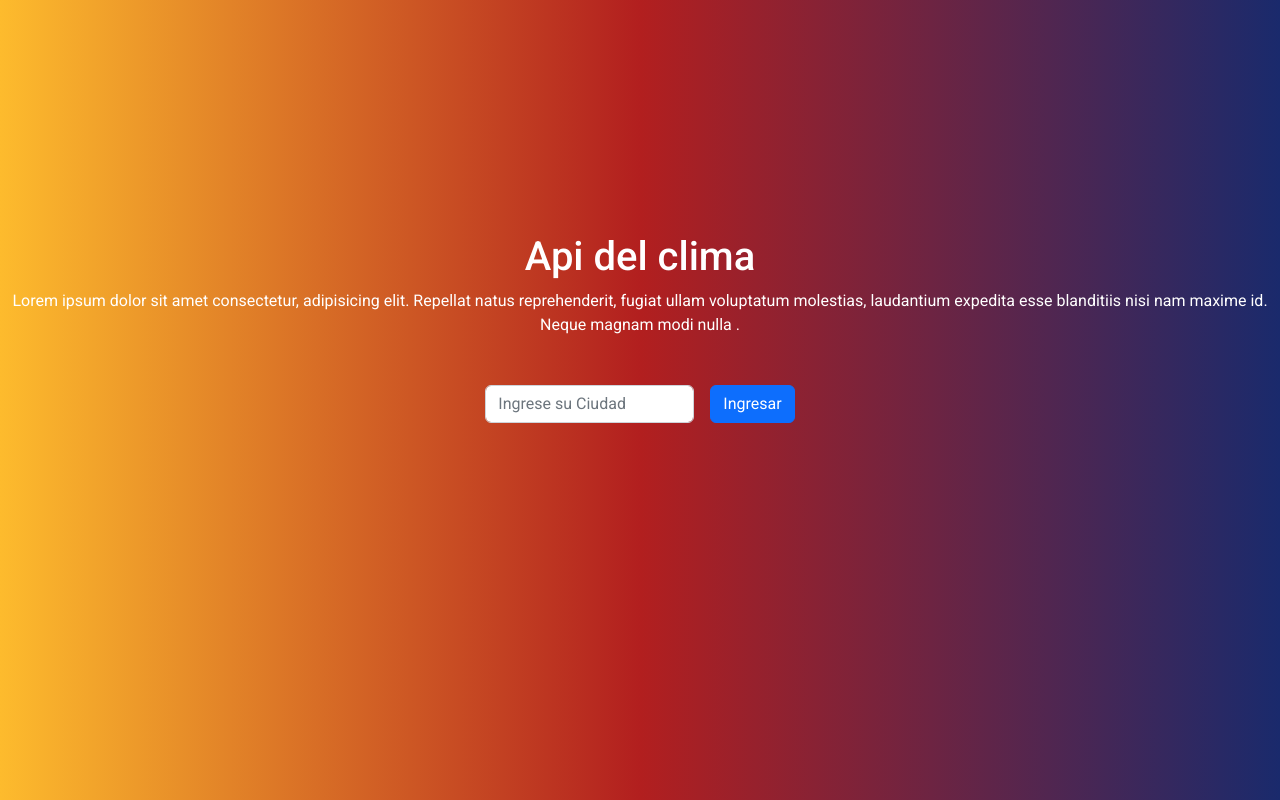
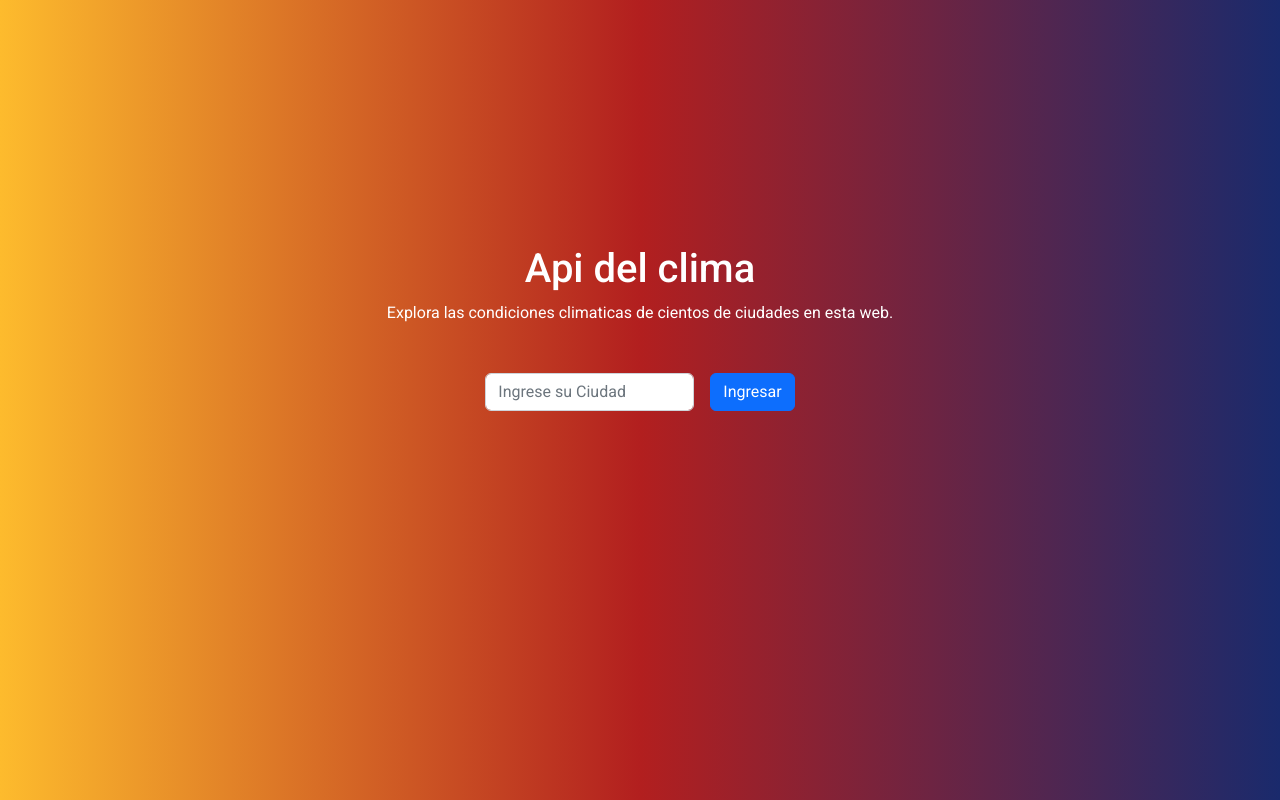
Before and after one commit to angelsalazarmottola/api_clima, a plain HTML site: page index.html in a window 1280 px wide. Drawn offline with nearby package versions, Linux system fonts and the light colour scheme.

Commit message:
se edita texto principal

```diff
--- a/index.html
+++ b/index.html
@@ -25,7 +25,7 @@
     <section>
         <div class="section-heading">
             <h1>Api del clima</h1>
-            <p>Lorem ipsum dolor sit amet consectetur, adipisicing elit. Repellat natus reprehenderit, fugiat ullam voluptatum molestias, laudantium expedita esse blanditiis nisi nam maxime id. Neque magnam modi nulla .</p>
+            <p>Explora las condiciones climaticas de cientos de ciudades en esta web.</p>
         </div>
 
         <div id="form">
```
